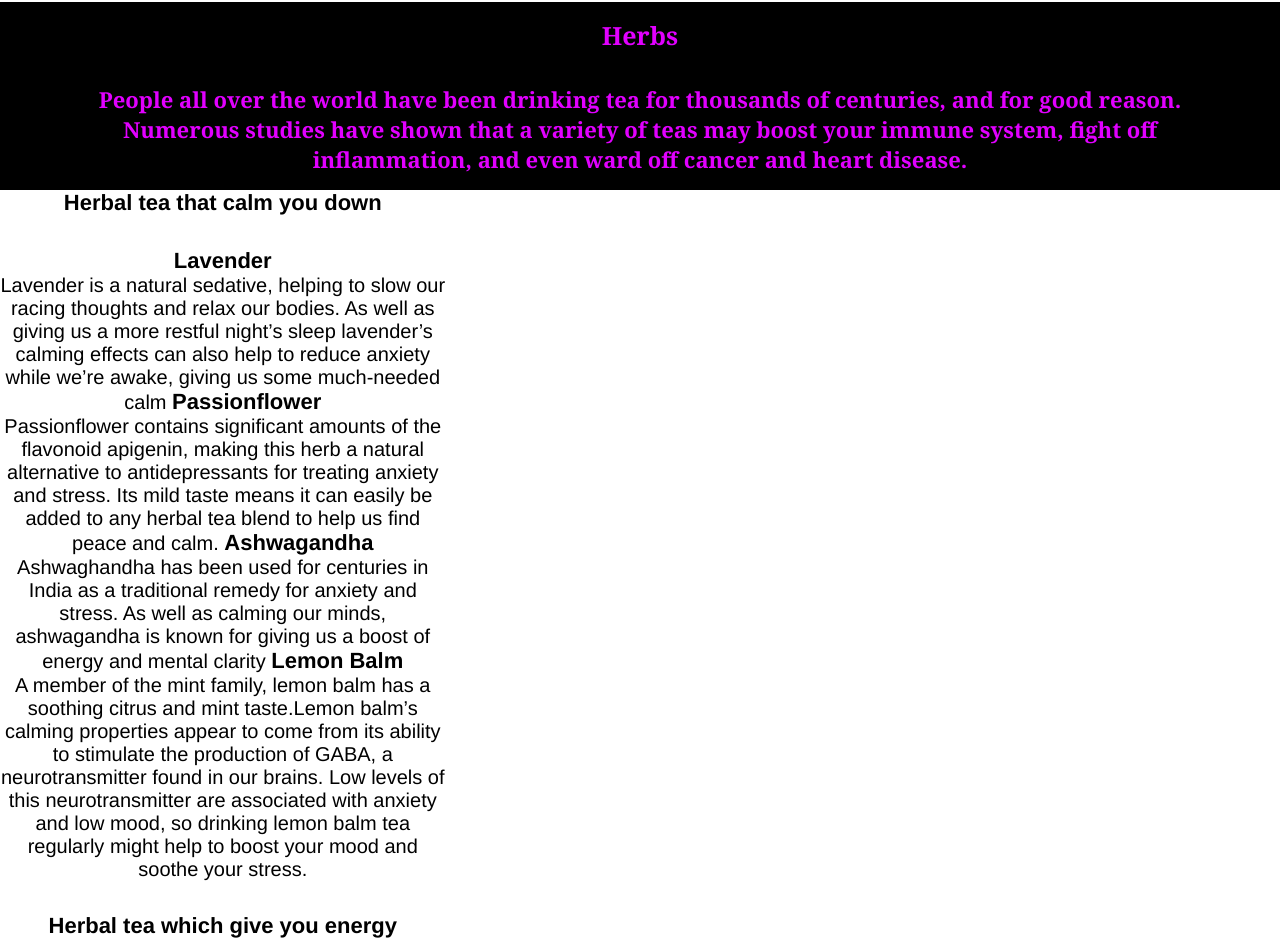
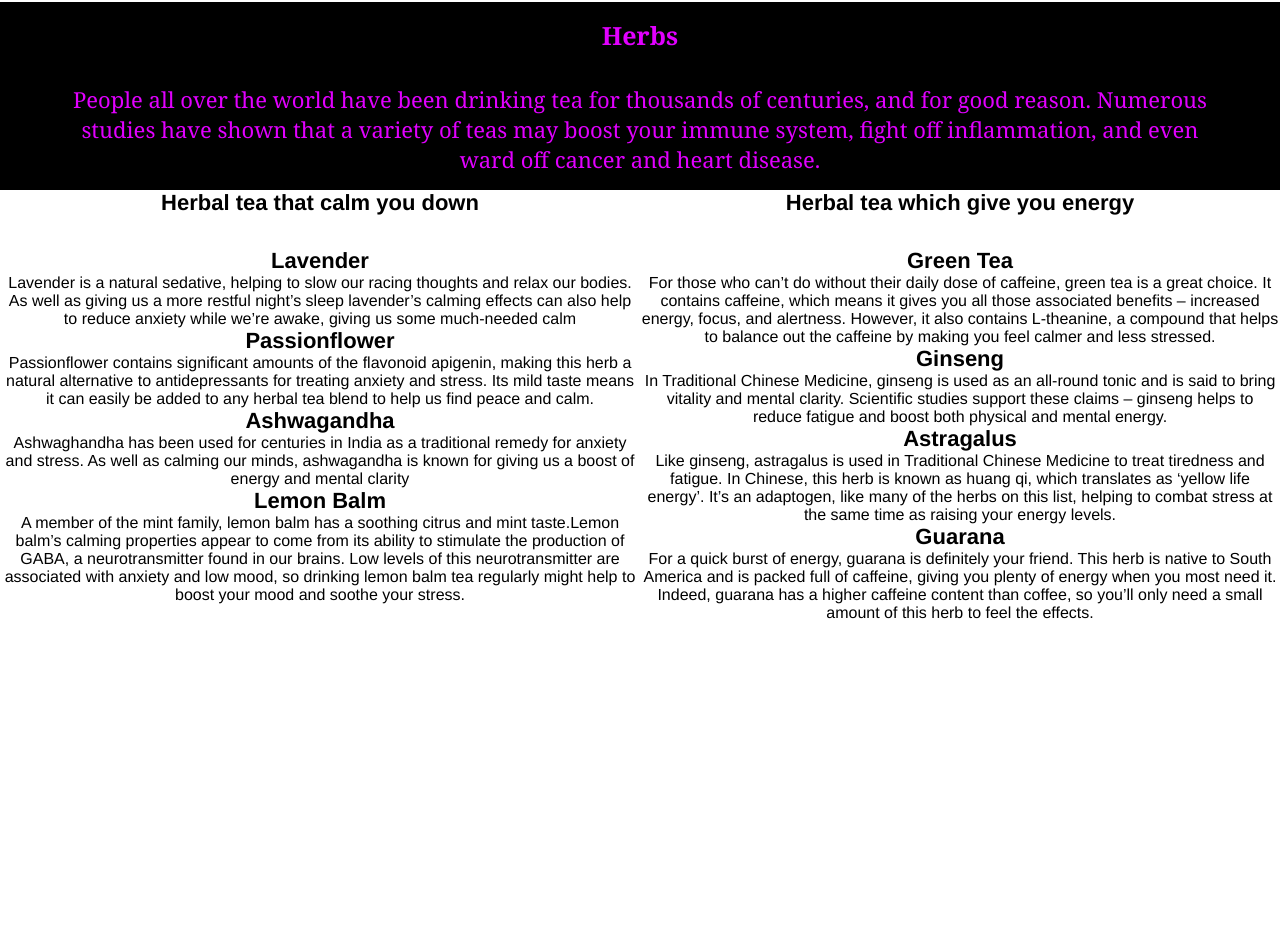
Before and after one commit to milenapogon/find-yourself, a plain HTML site: page index.html in a window 1280 px wide. Shown: the part 1550-2492 px from the top of the page. After the commit the page ends 2204 px from the top, so only its background shows below. Drawn offline with Linux system fonts and the light colour scheme.

Commit message:
Add style to the list

```diff
--- a/assets/style.css
+++ b/assets/style.css
@@ -141,9 +141,9 @@ article h2, p {
     margin: 0 auto;
     text-align: center;
 }
-article ol, li {
+article ul, li {
     width: auto;
-    list-style-type: square;
+    list-style-type: disc;
     list-style-position: inside;
     display: inline-block;
     text-align: center;
@@ -159,31 +159,29 @@ article img {
 
 }
 
-.herbs {
+.grid {
     display: grid;
-    grid-template-columns: 1fr 1fr;
+    grid-template-columns: auto auto;
+    grid-auto-flow: dense;
     gap: 5px;
-    width: 70%;
+    width: auto;
     margin-left: 5px auto;
     text-align: center;
 }
-.herbs h2, p {
-    text-align: center;
-    font-size: 22px;
-    padding: 0 auto;
-    margin: 0 auto;
-    font-weight: bold;
+.item {
+    width: 50%;
+}
+.item.left {
+    grid-column-start: 1;
+    float: left;
+    justify-self: start;
+}
+.item.right {
+    grid-column-start: 2;
+    float: right;
+    justify-self: start;
+}
 
-
-}
-.herbs ul, li {
-    width: auto;
-    list-style-type: none;
-    list-style-position: inside;
-    font-size: 20px;
-    display: inline;
-    text-align: center;
-}
 
 span {
     font-size: 22px;
--- a/index.html
+++ b/index.html
@@ -46,13 +46,13 @@
         <article>
                 <div>
                 <h2>How to start Mindset?</h2>
-                <p><ol>
+                <p><ul>
                     <li>believe in yourself</li>
                     <li>change your perspective</li>
                     <li>set goals</li>
                     <li>start dreaming</li>
                     <li>keep going!</li>
-                </ol>
+                </ul>
                 </p>
             </div>
         </article>
@@ -62,15 +62,14 @@
         <article>
             <div>
                 <h2>How to practice Mindset?</h2>
-                <p><ol>
+                <p><ul>
                     <li>look for a new hobby</li>
                     <li>estabilish a daily routine</li>
                     <li>be active</li>
                     <li>work on your self-talk<br>(remember: you're the most important)</li>
                     <li>find some time alone</li>
                     <li>love yourself</li>
-                </ol>
-
+                </ul>
                 </p>
             </div>
         </article>
@@ -81,8 +80,10 @@
                 <p>People all over the world have been drinking tea for thousands of centuries, and for good reason. Numerous studies have shown that a variety of teas may boost your immune system, fight off inflammation, and even ward off cancer and heart disease.</p>
             </div>
     </section>
-            <div class="herbs">
-                <article>
+    <section>
+           <div class="grid"></div>
+            <article>
+                <div class="item left">
                     <h2>Herbal tea that calm you down</h2>
                     <p><ul>
                         <li><span>Lavender</span><br>Lavender is a natural sedative, helping to slow our racing thoughts and relax our bodies. As well as giving us a more restful night’s sleep lavender’s calming effects can also help to reduce anxiety while we’re awake, giving us some much-needed calm</li>
@@ -90,10 +91,10 @@
                         <li><span>Ashwagandha</span><br>Ashwaghandha has been used for centuries in India as a traditional remedy for anxiety and stress. As well as calming our minds, ashwagandha is known for giving us a boost of energy and mental clarity</li>
                         <li><span>Lemon Balm</span><br>A member of the mint family, lemon balm has a soothing citrus and mint taste.Lemon balm’s calming properties appear to come from its ability to stimulate the production of GABA, a neurotransmitter found in our brains. Low levels of this neurotransmitter are associated with anxiety and low mood, so drinking lemon balm tea regularly might help to boost your mood and soothe your stress.</li>
                     </ul></p>
-                </article>
-            </div>
-            <div class="herbs">
-                <article>
+                 </div>
+            </article>
+            <article>
+                <div class="item right">
                     <h2>Herbal tea which give you energy</h2>
                     <p><ul>
                         <li><span>Green Tea</span><br>For those who can’t do without their daily dose of caffeine, green tea is a great choice. It contains caffeine, which means it gives you all those associated benefits – increased energy, focus, and alertness. However, it also contains L-theanine, a compound that helps to balance out the caffeine by making you feel calmer and less stressed.</li>
@@ -103,8 +104,10 @@
 
                     </ul>
                     </p>
-                </article>
-            </div>
+                </div>
+            </article>
+
+    </section>
 </main>
 
         <!-- Footer -->
```
